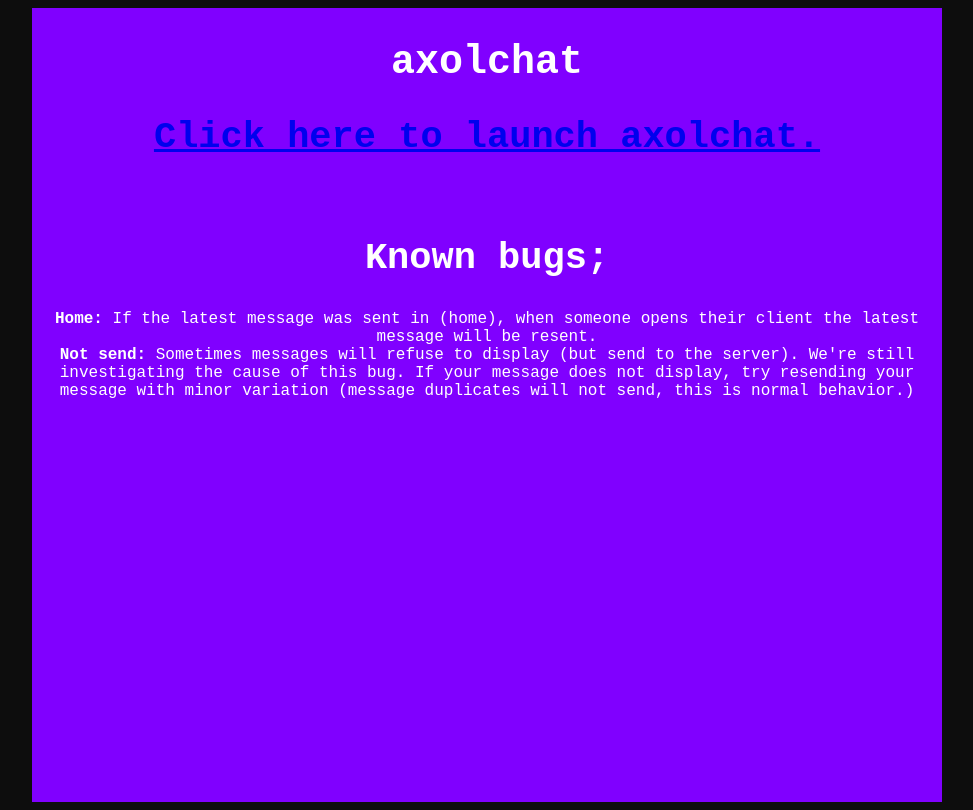
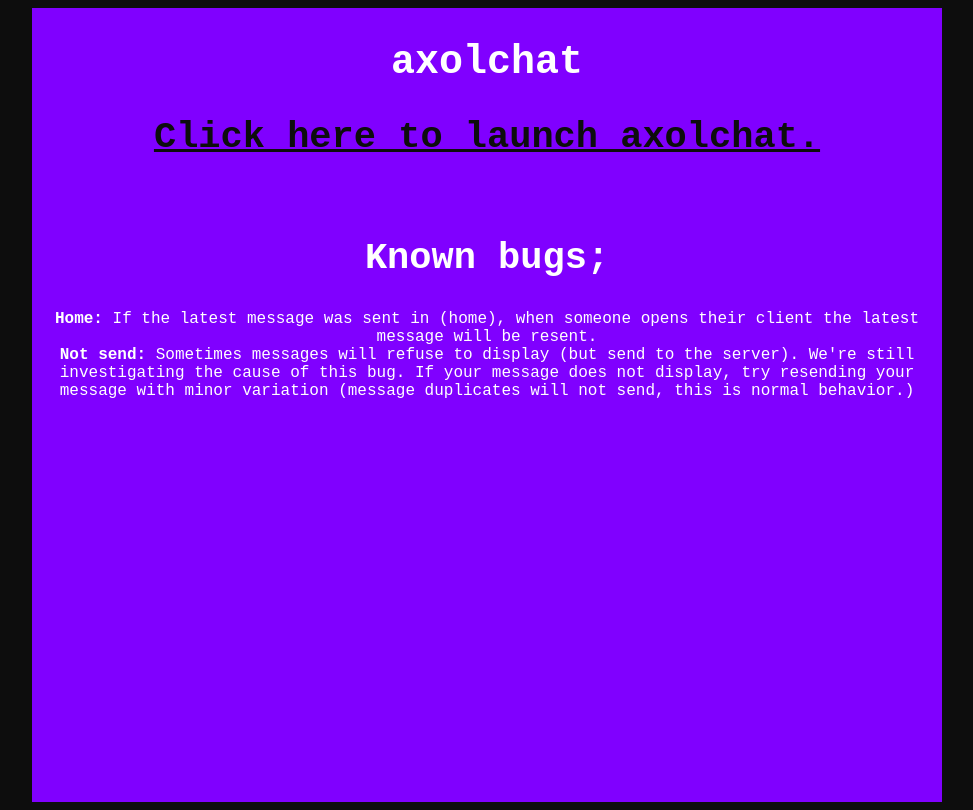
Before and after one commit to axolchat/axolchat, a plain HTML site: page index.html in a window 1280 px wide. Shown: the whole page, without its empty margins (153-1126 px from the left). Drawn offline with Linux system fonts and the light colour scheme.

Commit message:
Update index.html

```diff
--- a/index.html
+++ b/index.html
@@ -7,8 +7,8 @@
       h1{font-size:40px; font-weight:bold;}
       h2{font-size:37px; font-weight:bold;}
       p{font-size:32px;}
-      a{font-family:"Courier New", monospace; color:#800FF !important; text-decoration:underline !important; font-weight:bold; font-size:auto;}
-      a:hover{font-family:"Courier New", monospace; color:#800FF !important; text-decoration:underline !important; font-weight:bold; font-size:auto;}
+      a{font-family:"Courier New", monospace; color:#0D0D0D !important; text-decoration:underline !important; font-weight:bold; font-size:auto;}
+      a:hover{font-family:"Courier New", monospace; color:#0D0D0D !important; text-decoration:underline !important; font-weight:bold; font-size:auto;}
     </style>
   </head>
   <body>
```
